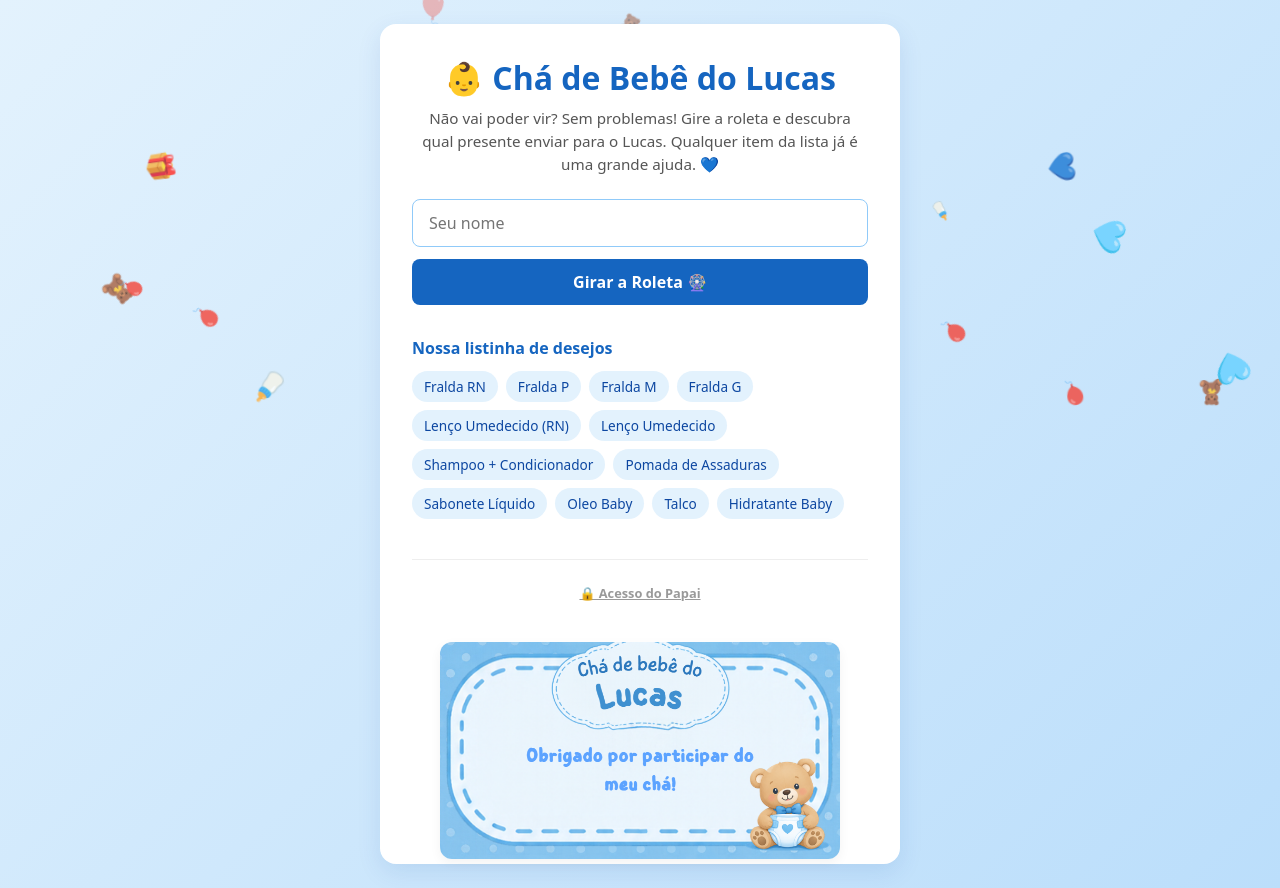
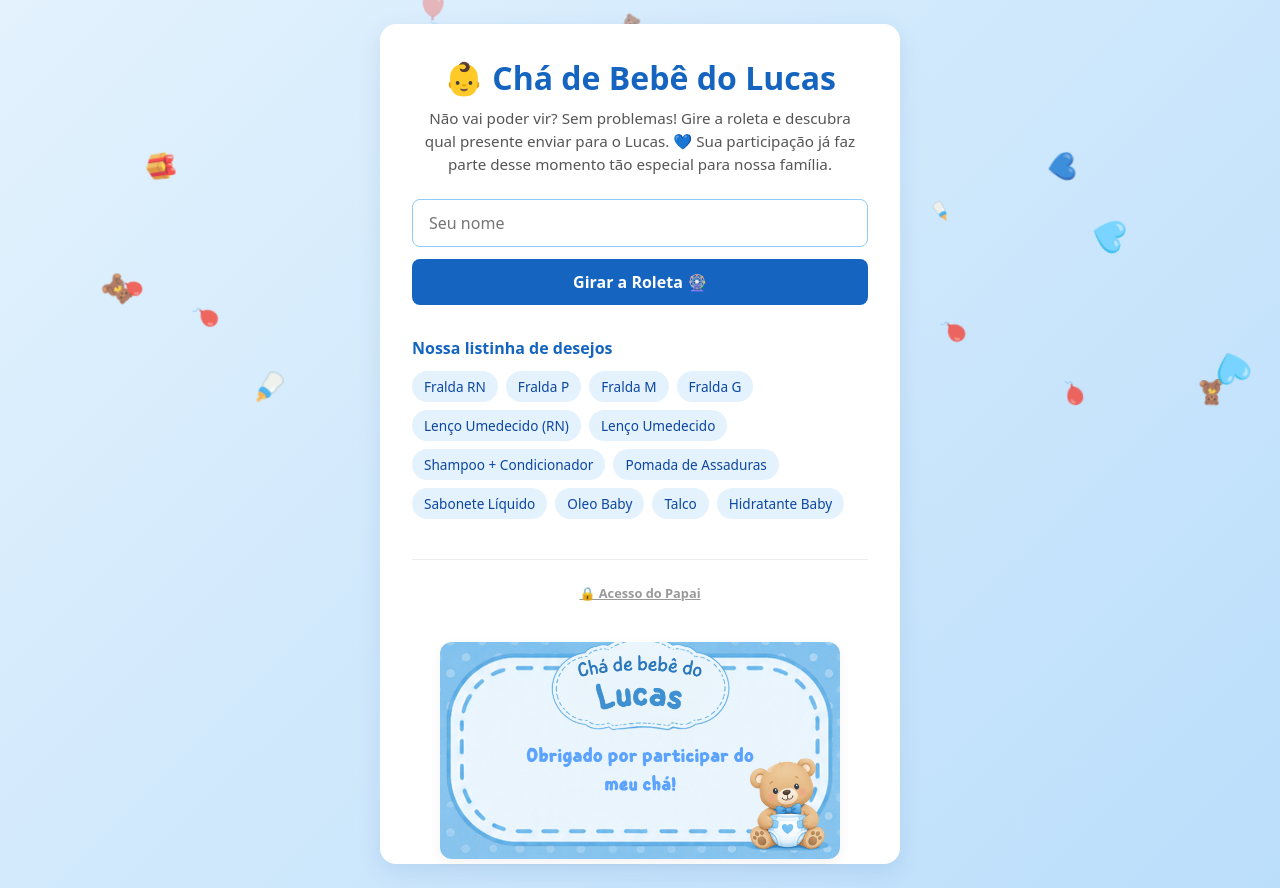
Before and after one commit to smksnake/Cha-Fralda-Lucas, a plain HTML site: page index.html in a window 1280 px wide. Drawn offline with Linux system fonts and the light colour scheme.

Commit message:
style: alteração de frase inicial

```diff
--- a/index.html
+++ b/index.html
@@ -13,8 +13,7 @@
   <main class="container">
     <h1>👶 Chá de Bebê do Lucas</h1>
     <p class="subtitulo">
-      Não vai poder vir? Sem problemas! Gire a roleta e descubra qual presente enviar para o Lucas.
-      Qualquer item da lista já é uma grande ajuda. 💙
+      Não vai poder vir? Sem problemas! Gire a roleta e descubra qual presente enviar para o Lucas. 💙 Sua participação já faz parte desse momento tão especial para nossa família.
     </p>
 
     <form id="form-sorteio">
```
